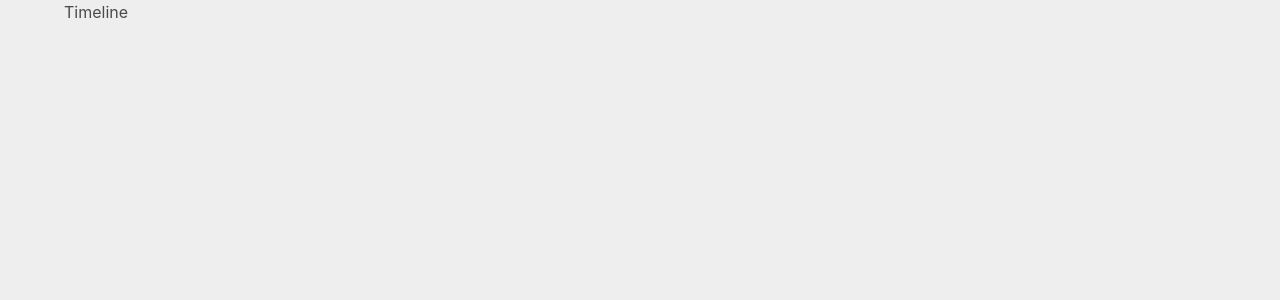
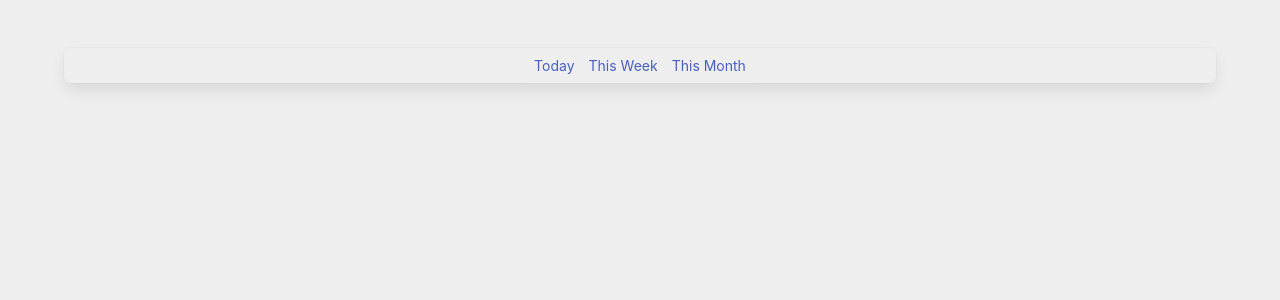
Before and after one commit to frzhen/Vue3-TS-CompAPI-Vite-Test, a Vue app: page / in a window 1280 px wide. Shown: the top 300 px of the page. Built offline with nearby package versions, Linux system fonts and the light colour scheme.

Commit message:
Implement V-for in Timeline.vue

```diff
--- a/index.html
+++ b/index.html
@@ -7,7 +7,7 @@
     <title> Vue-TypeScript Vite App</title>
   </head>
   <body>
-    <div id="app" class="container"></div>
+    <div id="app"></div>
     <script type="module" src="/src/main.ts"></script>
   </body>
 </html>
--- a/src/App.vue
+++ b/src/App.vue
@@ -3,7 +3,11 @@ import Timeline from "./components/Timeline.vue";
 </script>
 
 <template>
-    <Timeline />
+  <div class="section">
+    <div class="container">
+      <Timeline />
+    </div>
+  </div>
 </template>
 
 <style lang="scss">
--- a/src/components/Timeline.vue
+++ b/src/components/Timeline.vue
@@ -4,11 +4,20 @@
   * @Email: fred.zhen@gmail.com
 -->
 <script setup lang="ts">
+const periods = ["Today", "This Week", "This Month"];
 
 </script>
 
 <template>
-  Timeline
+  <nav class="is-primary panel">
+    <span class="panel-tabs">
+      <a v-for="period of periods"
+        :key="period"
+         href="">
+        {{ period }}
+      </a>
+    </span>
+  </nav>
 </template>
 
 <style lang='scss' scoped>
```
